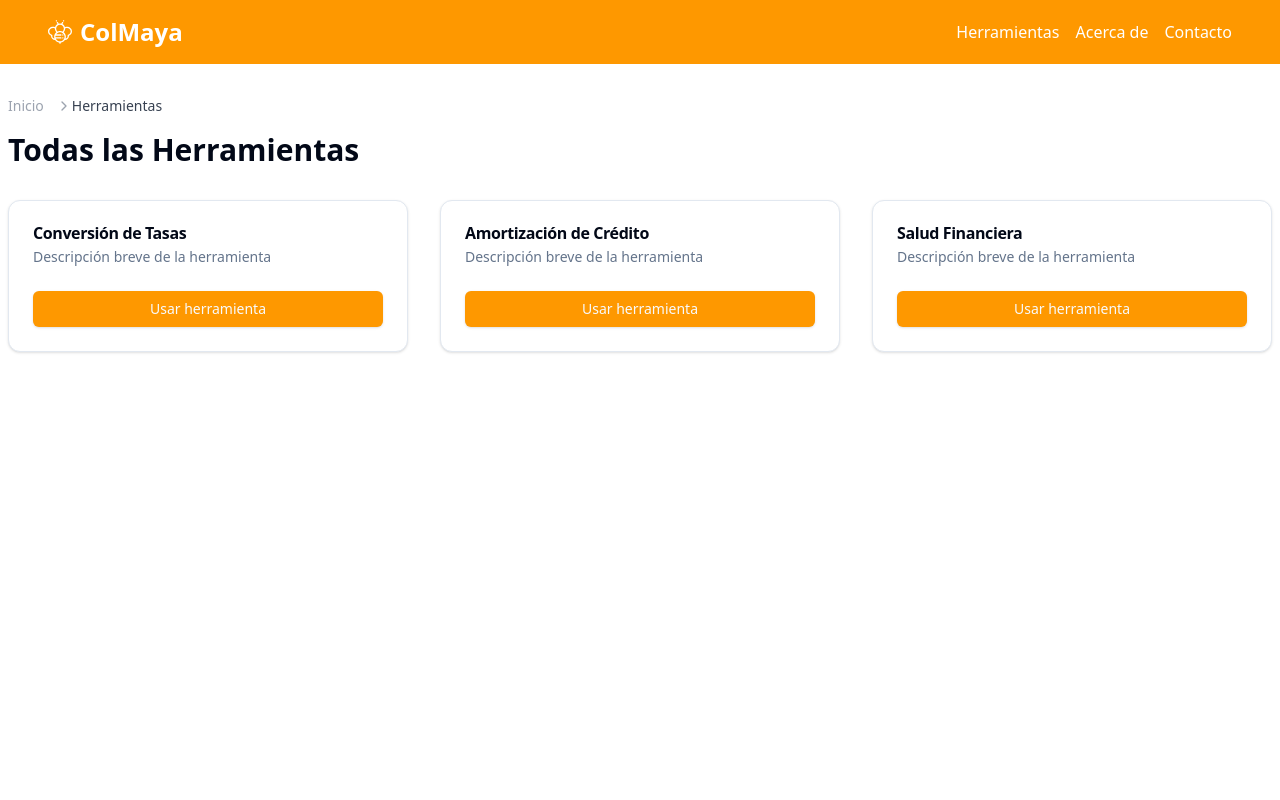
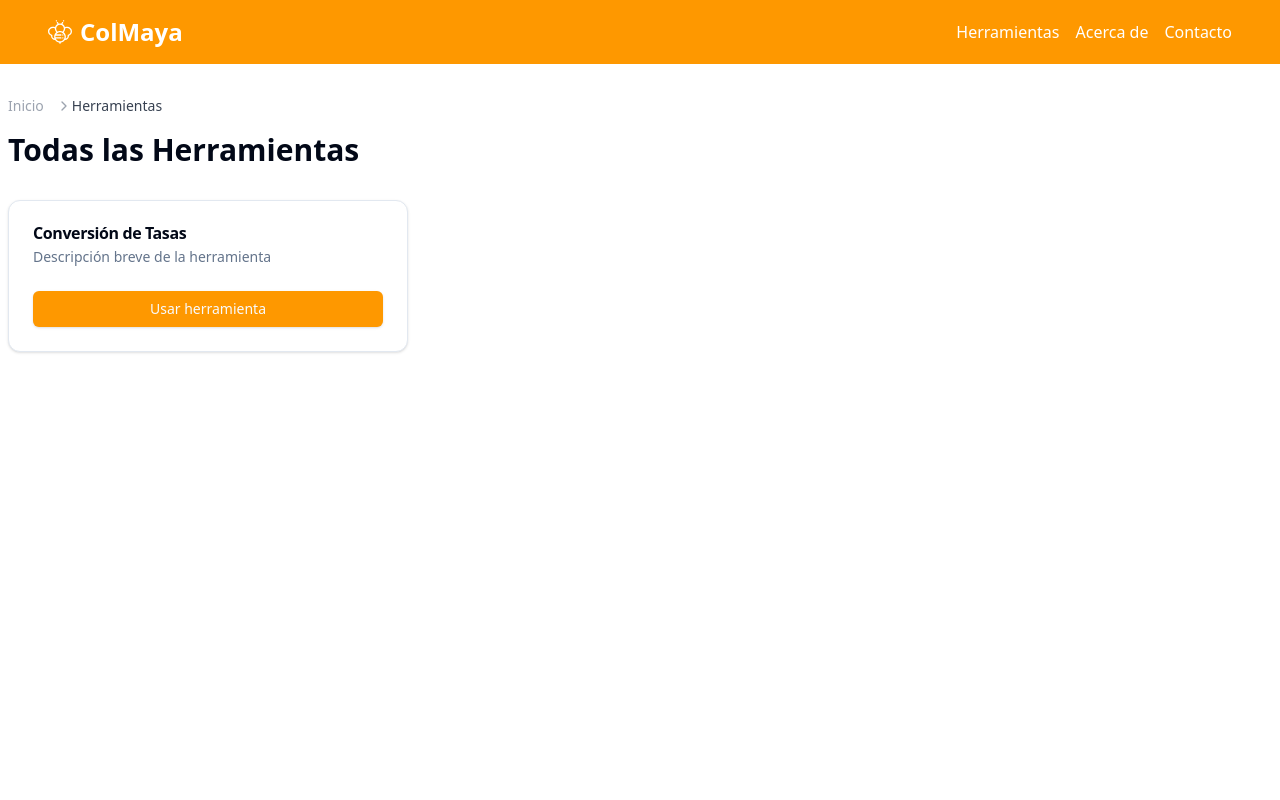
Before and after one commit to brayanmezac/ape, a Next.js app: page /herramientas in a window 1280 px wide. Shown: the top 800 px of the page. Built offline with nearby package versions, Linux system fonts and the light colour scheme.

Commit message:
chore: temporarily disable amortization and financial health tools

```diff
--- a/app/herramientas/page.tsx
+++ b/app/herramientas/page.tsx
@@ -5,8 +5,8 @@ import { Button } from "@/components/ui/button"
 
 const tools = [
   { id: 'conversion', name: 'Conversión de Tasas' },
-  { id: 'amortization', name: 'Amortización de Crédito' },
-  { id: 'salud-financiera', name: 'Salud Financiera' },
+  //{ id: 'amortization', name: 'Amortización de Crédito' },
+  //{ id: 'salud-financiera', name: 'Salud Financiera' },
 ]
 
 export default function ToolsPage() {
--- a/components/ToolSelector.tsx
+++ b/components/ToolSelector.tsx
@@ -7,7 +7,7 @@ import { Card, CardContent, CardDescription, CardHeader, CardTitle } from "@/com
 
 const tools = [
   { id: 'conversion', name: 'Conversión de Tasas' },
-  { id: 'amortization', name: 'Amortización de Crédito' }
+  //{ id: 'amortization', name: 'Amortización de Crédito' }
 ]
 
 export function ToolSelector() {
```
